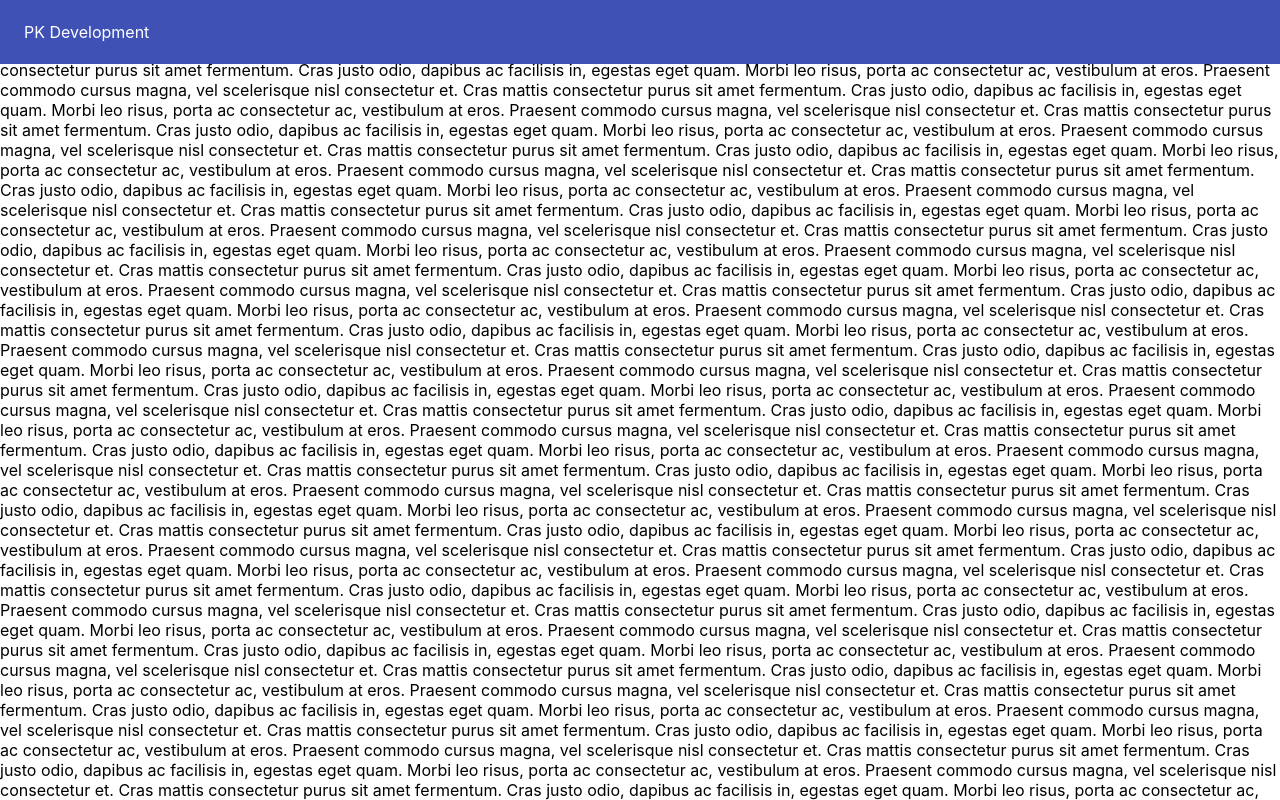
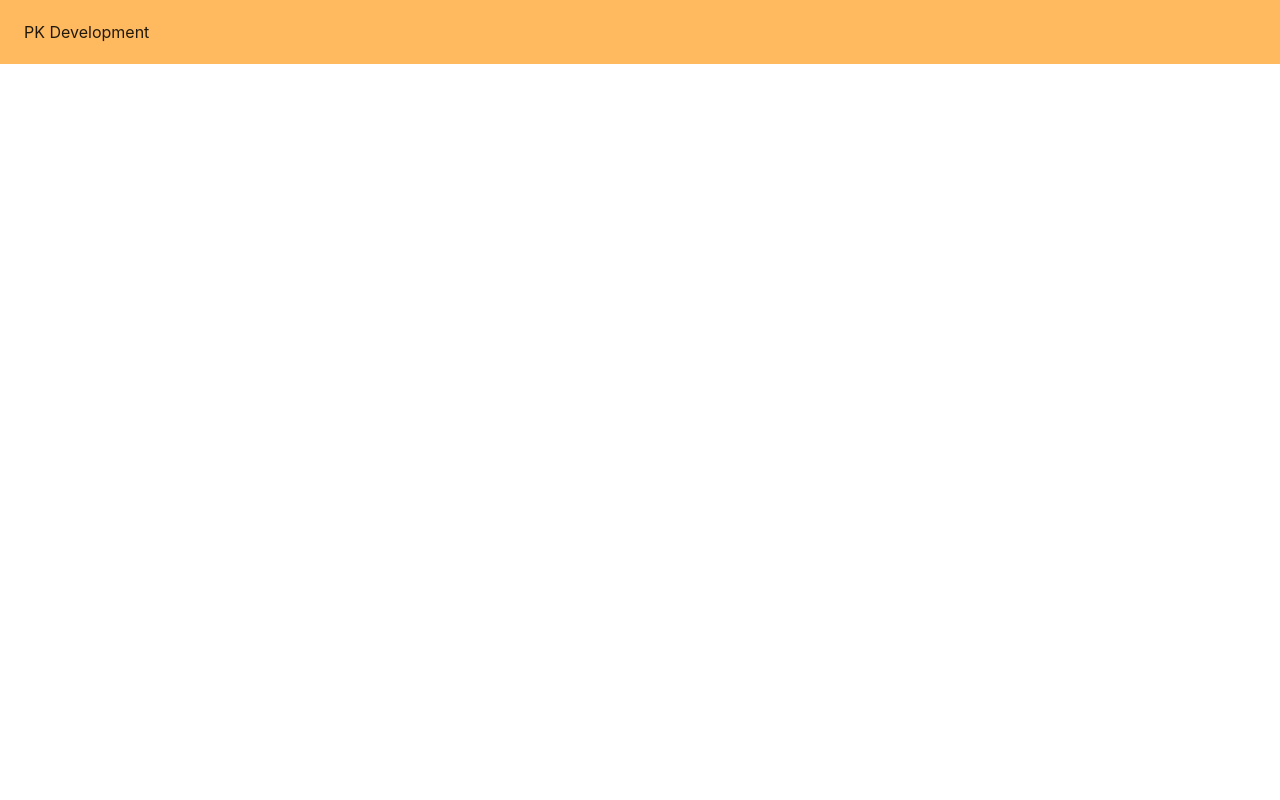
Before and after one commit to pkkalive/practice-material-ui, a React (Create React App) app: page / in a window 1280 px wide. Shown: the top 800 px of the page. Built offline with nearby package versions, Linux system fonts and the light colour scheme.

Commit message:
added theme

```diff
--- a/src/components/App.jsx
+++ b/src/components/App.jsx
@@ -1,19 +1,14 @@
 import React from 'react';
+import { ThemeProvider } from "@material-ui/styles";
+import theme from './ui/Theme';
 import Header from "./ui/Header";
 
 function App() {
   return (
-    <div className="App">
+    <ThemeProvider theme={theme}>
       <Header />
-        {[...new Array(120)]
-            .map(
-                () => `Cras mattis consectetur purus sit amet fermentum.
-Cras justo odio, dapibus ac facilisis in, egestas eget quam.
-Morbi leo risus, porta ac consectetur ac, vestibulum at eros.
-Praesent commodo cursus magna, vel scelerisque nisl consectetur et.`,
-            )
-            .join('\n')}
-    </div>
+      Hello World
+    </ThemeProvider>
   );
 }
 
--- a/src/components/ui/Header.jsx
+++ b/src/components/ui/Header.jsx
@@ -54,7 +54,7 @@ export default function Header(props) {
     return(
         <React.Fragment>
             <ElevationScroll>
-                <AppBar position="fixed">
+                <AppBar position="fixed" color="secondary">
                     <Toolbar>
                         PK Development
                     </Toolbar>
--- /dev/null
+++ b/src/components/ui/Theme.jsx
@@ -0,0 +1,18 @@
+import { createMuiTheme } from '@material-ui/core/styles';
+const arcBlue= "#0B72B9";
+const arcOrange= "#FFBA60";
+
+export default createMuiTheme({
+    palette:{
+        common:{
+            blue: `${arcBlue}`,
+            orange: `${arcOrange}`
+        },
+        primary : {
+            main : `${arcBlue}`
+        },
+        secondary: {
+            main: `${arcOrange}`
+        }
+    }
+});
```
